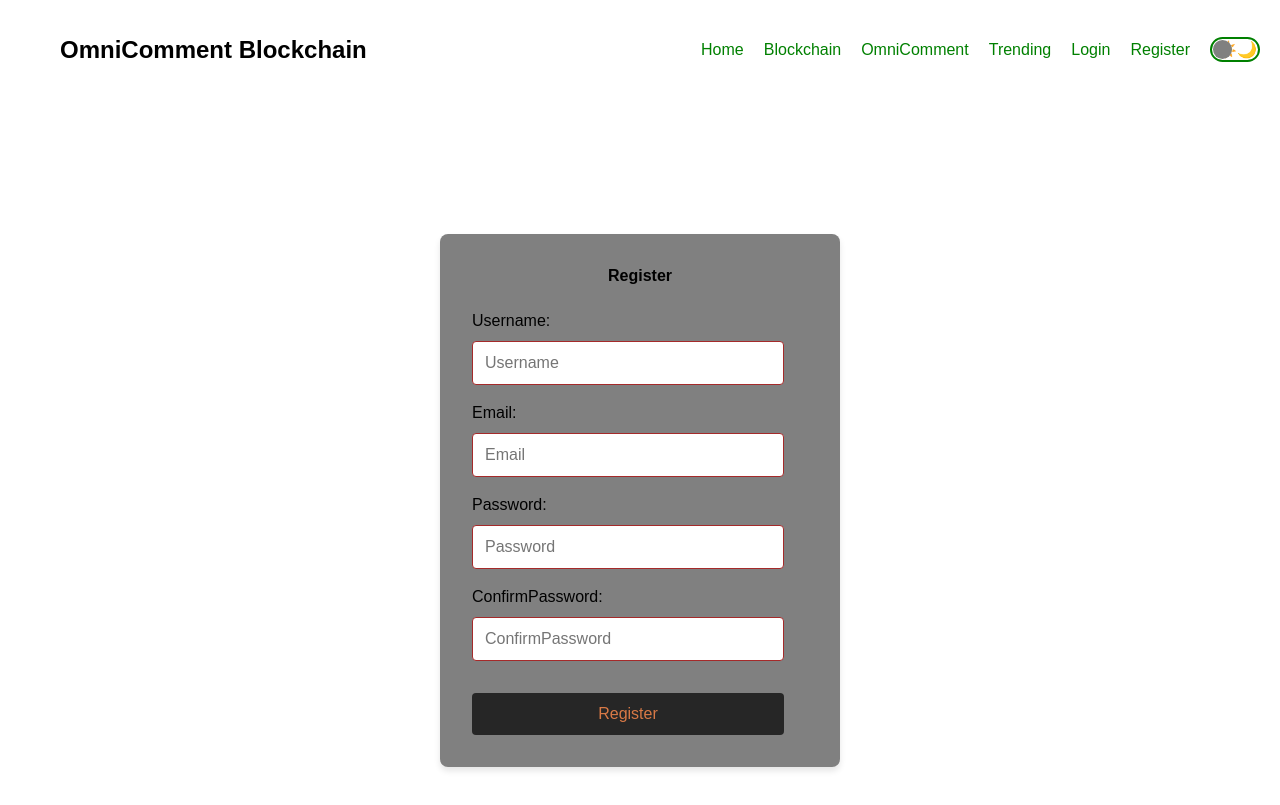
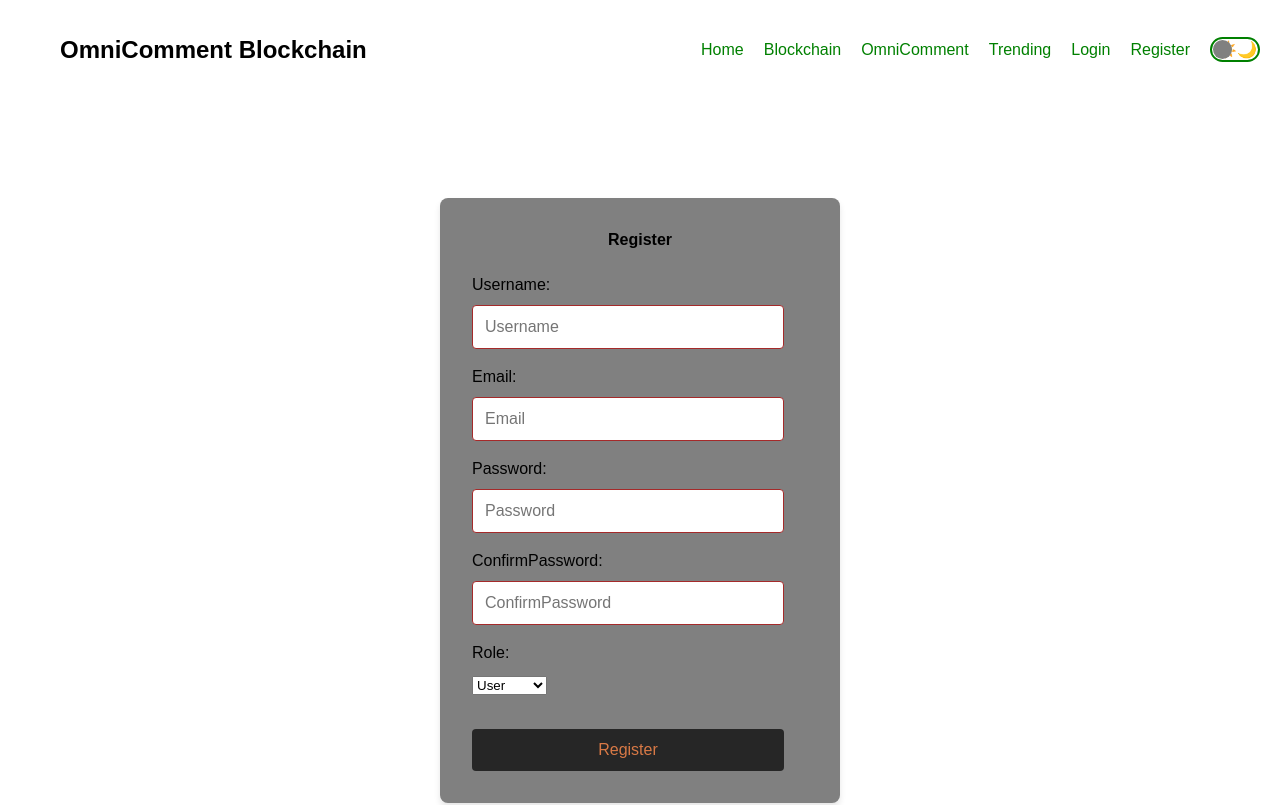
Before and after one commit to Tquillity/OmniComment, a React (Vite) app in the folder client/: page /register in a window 1280 px wide. Shown: the top 805 px of the page. Built offline with nearby package versions, Linux system fonts and the light colour scheme.

Commit message:
Added "Reward wallet user"
-added posibility to create a single user with the role "reward" for testing to be used as the reward wallet.

- small code cleanup

```diff
--- a/client/src/pages/Register.jsx
+++ b/client/src/pages/Register.jsx
@@ -9,6 +9,7 @@
   email: '',
   password: '',
   confirmPassword: '',
+  role: 'user', // Default role
 };
 
 const Register = () => {
@@ -17,7 +18,7 @@
     isOpen: false,
     title: '',
     message: '',
-    isError: false
+    isError: false,
   });
   const navigate = useNavigate();
 
@@ -26,7 +27,7 @@
       isOpen: true,
       title,
       message,
-      isError
+      isError,
     });
   };
 
@@ -46,7 +47,7 @@
   };
 
   const handleModalClose = () => {
-    setModalState(prev => ({ ...prev, isOpen: false }));
+    setModalState((prev) => ({ ...prev, isOpen: false }));
     if (!modalState.isError) {
       navigate('/login');
     }
@@ -71,6 +72,21 @@
               />
             </div>
           ))}
+          <div className="form-group">
+            <label htmlFor="role">Role:</label>
+            <select
+              id="role"
+              name="role"
+              value={formData.role}
+              onChange={handleChange}
+              required
+            >
+              <option value="user">User</option>
+              <option value="manager">Manager</option>
+              <option value="admin">Admin</option>
+              <option value="reward">Reward</option>
+            </select>
+          </div>
           <button type="submit">Register</button>
         </form>
       </div>
--- a/client/src/services/authServices.js
+++ b/client/src/services/authServices.js
@@ -1,3 +1,5 @@
+// authServices.js
+
 import axios from 'axios';
 
 const API_URL = 'http://localhost:5001/api/v1/auth';
```
Also changed, not shown: 1 other file (tests, documents, lock files or other folders).
